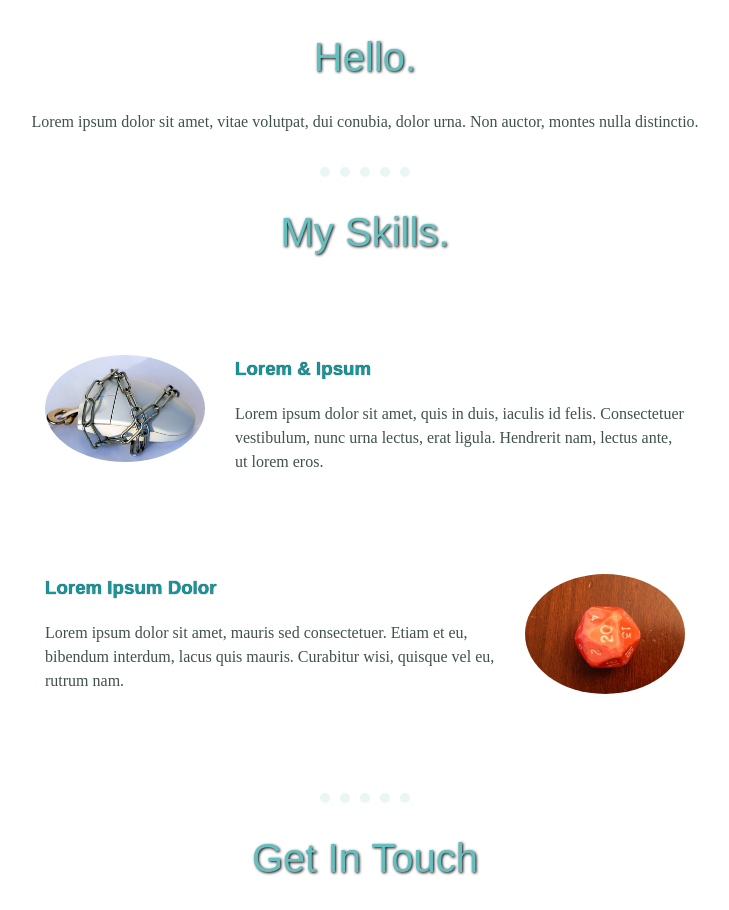
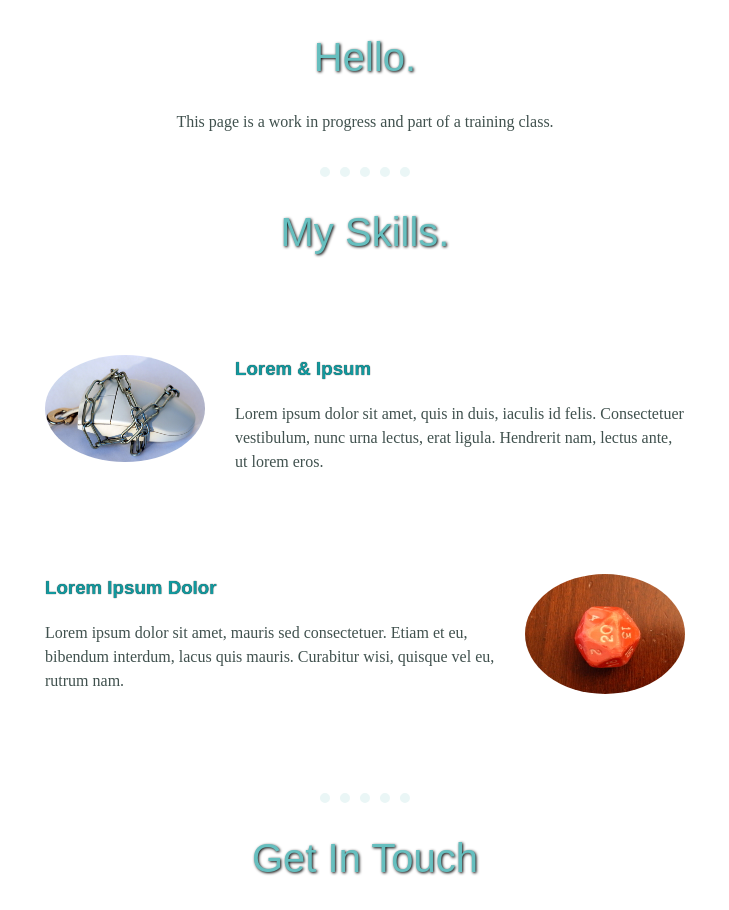
Before and after one commit to jonasmyst/jonasmyst.github.io, a plain HTML site: page index.html in a window 1280 px wide. Shown: the part 1074-1984 px from the top of the page, without its empty margins (275-1004 px from the left). Drawn offline with Linux system fonts and the light colour scheme; a web font is replaced by a local one.

Commit message:
Update index.html

```diff
--- a/index.html
+++ b/index.html
@@ -24,7 +24,7 @@
     <div class="profile">
       <img class="imgprofile" src="images/erichprofile.jpg" alt="profile-img">
       <h2>Hello.</h2>
-      <p class="intro">Lorem ipsum dolor sit amet, vitae volutpat, dui conubia, dolor urna. Non auctor, montes nulla distinctio.</p>
+      <p class="intro">This page is a work in progress and part of a training class.</p>
     </div>
     <hr>
     <div class="skills">
```
